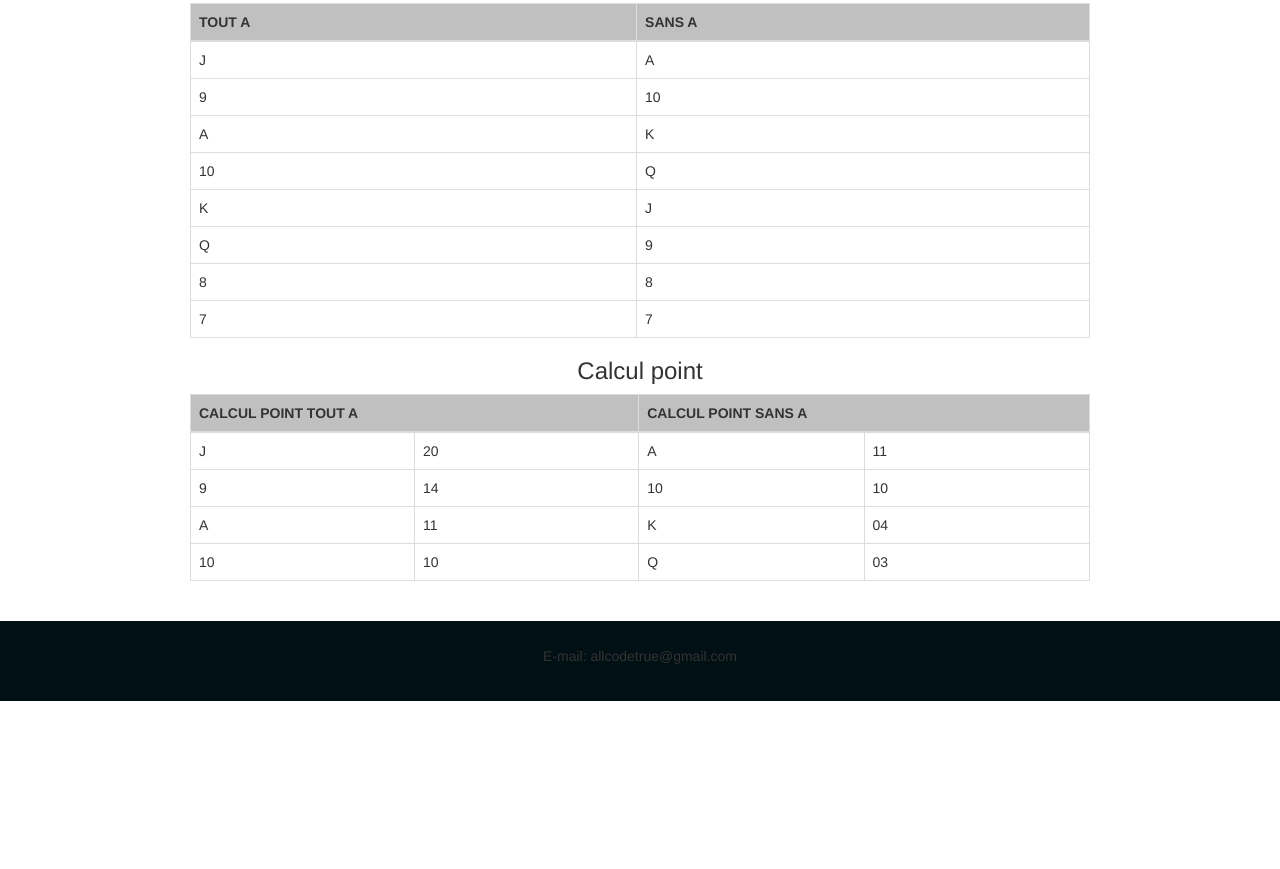
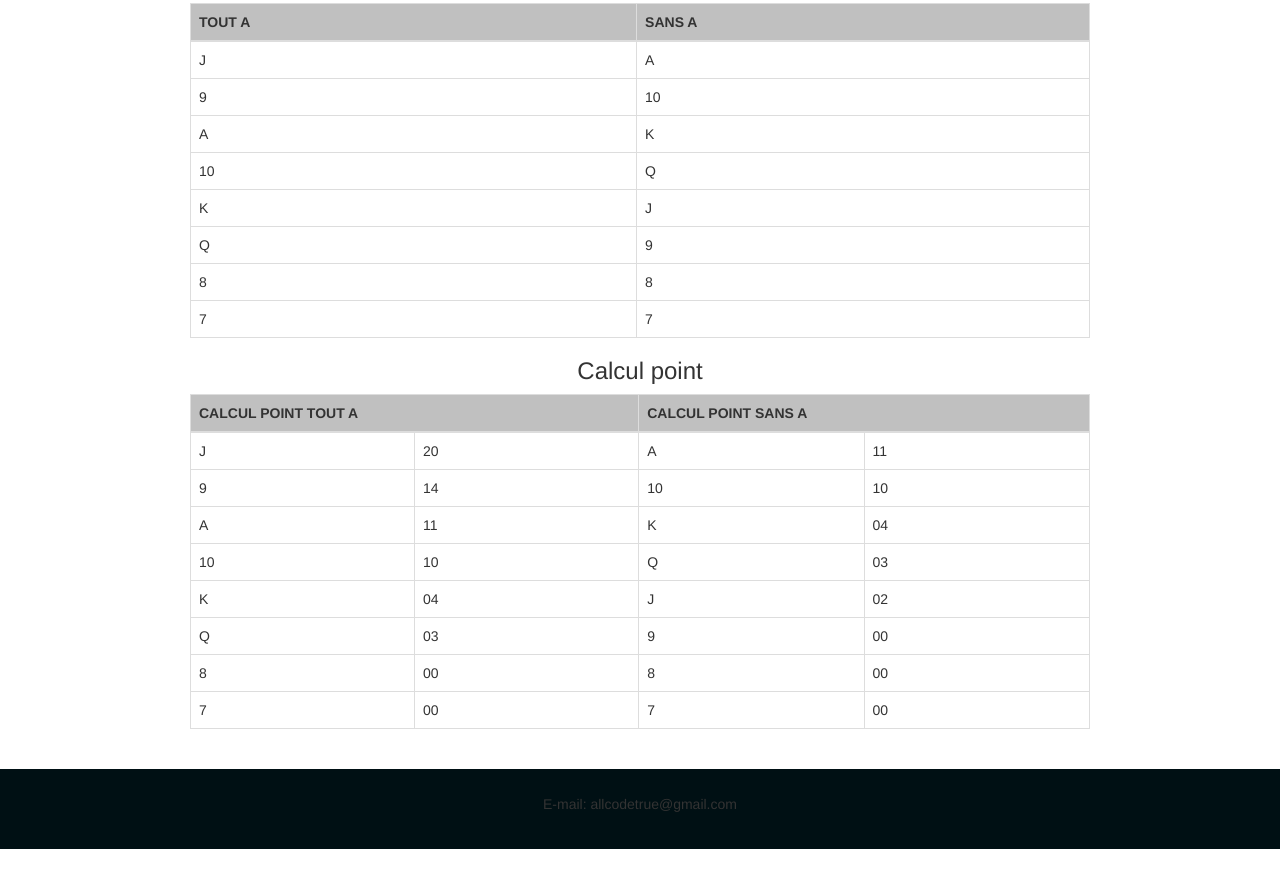
Before and after one commit to cenoel/beloty, a plain HTML site: page index.html in a window 1280 px wide. Shown: the part 567-1436 px from the top of the page. Before the commit the page ends 1288 px from the top, so only its background shows below. Drawn offline with nearby package versions, Linux system fonts and the light colour scheme.

Commit message:
update 26102018_v1.0

```diff
--- a/index.html
+++ b/index.html
@@ -180,6 +180,30 @@
                 <td>Q</td>
                 <td>03</td>
             </tr>
+            <tr>
+                <td>K</td>
+                <td>04</td>
+                <td>J</td>
+                <td>02</td>
+            </tr>
+            <tr>
+                <td>Q</td>
+                <td>03</td>
+                <td>9</td>
+                <td>00</td>
+            </tr>
+            <tr>
+                <td>8</td>
+                <td>00</td>
+                <td>8</td>
+                <td>00</td>
+            </tr>
+            <tr>
+                <td>7</td>
+                <td>00</td>
+                <td>7</td>
+                <td>00</td>
+            </tr>
             </tbody>
         </table>
     </center>
```
